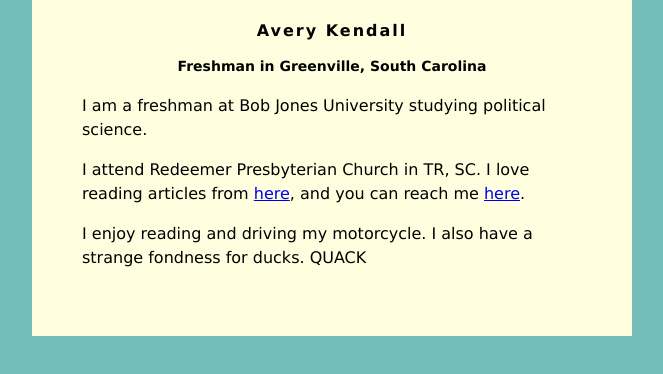
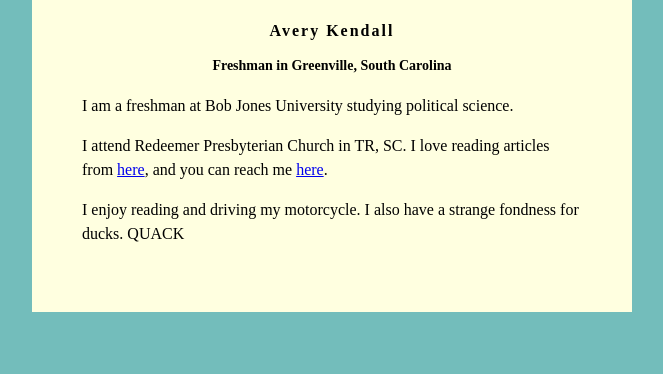
Before and after one commit to AveryKendall/AveryKendall.github.io, a plain HTML site: page index.html in a window 1280 px wide. Shown: the whole page, without its empty margins (308-971 px from the left). Drawn offline with Linux system fonts and the light colour scheme.

Commit message:
Update index.html

```diff
--- a/index.html
+++ b/index.html
@@ -3,7 +3,7 @@
 <style>
 body {
     background:#73BDBB;
-    font-family: Verdana;
+    font-family: Copperplate;
 }
 #content {
     background: lightyellow;
```
